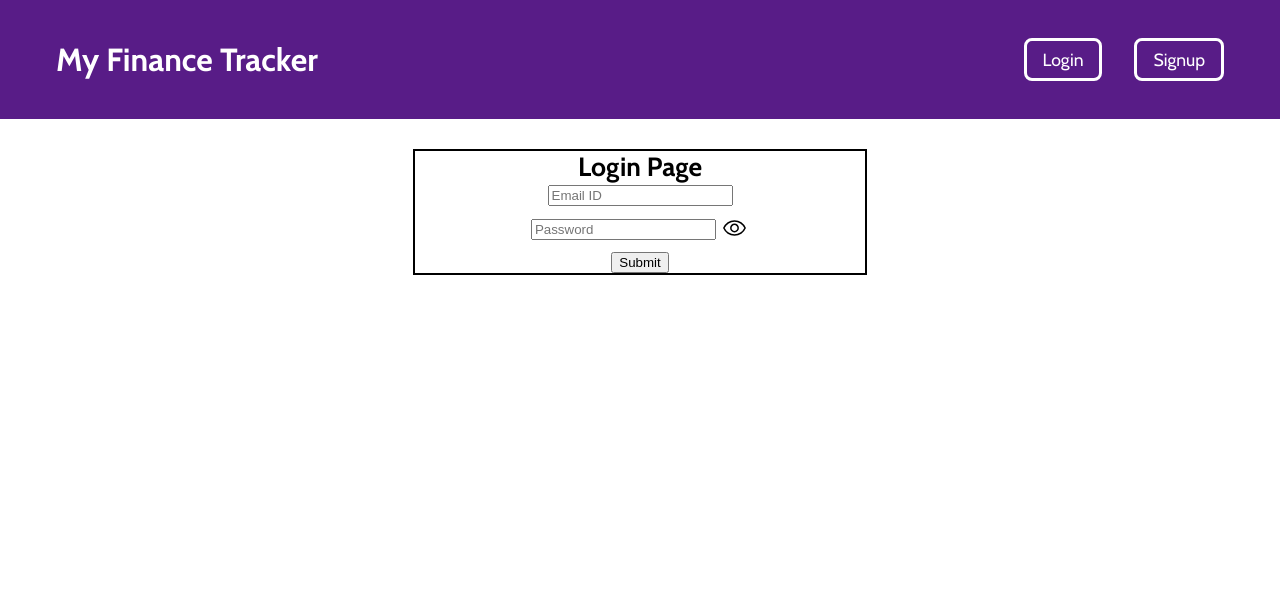
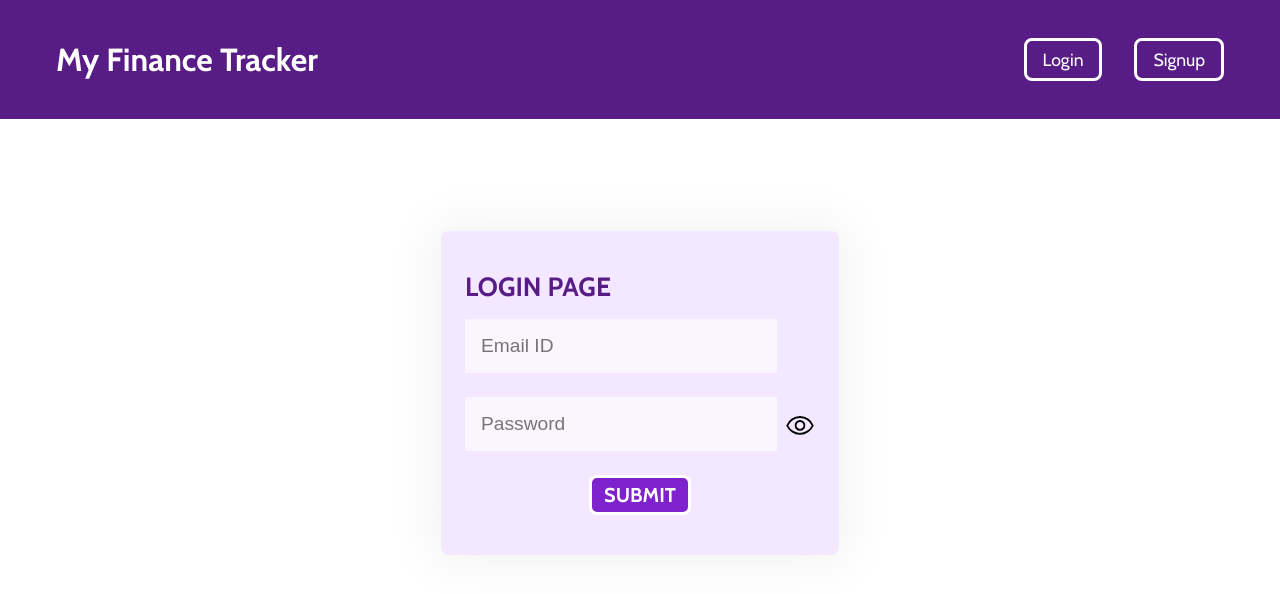
Before and after one commit to OMGATE23/my-finance-tracker, a React (Create React App) app: page /login in a window 1280 px wide. Shown: the top 594 px of the page. Built offline with nearby package versions, Linux system fonts and the light colour scheme.

Commit message:
style: added CSS for login form

```diff
--- a/src/files/login/login.module.css
+++ b/src/files/login/login.module.css
@@ -1,22 +1,46 @@
-.login-form {
-    outline: 2px solid black;
-    width: 450px;
-    margin: 2rem auto;
-    text-align: center;
+.form-div {
+    width: 550px;
+    height: 550px;
+    /* outline: 2px solid black; */
+    margin: 5rem auto;
+    padding: 1rem 2rem;
 }
 
 
-.label-id {
-    display: block;
+.login-form {
     /* outline: 2px solid black; */
+    width: 350px;
+    padding: 1.5rem;
+    margin: 1rem auto;
+    text-align: left;
+    background-color: #f3e8ff;
+    box-shadow: 0px 0px 50px 10px rgba(0,0,0,0.05);
+    border-radius: 0.5rem;
 }
 
+.login-form h2 {
+    margin: 1rem 0;
+    /* outline: 2px solid black; */
+
+    text-transform: uppercase;
+    color: #581c87;
+}
+
+.login-form input {
+    width: 80%;
+    border: none;
+    padding: 1rem;
+    font-size: 1.2rem;
+    background-color: #faf5ff;
+}
 .password-container {
-
+    /* outline: 2px solid black; */
     display: flex;
     align-items: center;
+    margin-top: 1rem;
     padding: 0.5rem 0;
-    justify-content: center;
+    justify-content: left;
+
 }
 
 
@@ -24,18 +48,33 @@
     display: inline-block;
     width: 30px;
     height: 30px;
-    margin-left: 0.2rem;
+    margin-left: 0.5rem;
     position: relative;
     top: 2px;
 
 }
 
 .visibility-img img {
-    width: 25px;
+    width: 30px;
+    cursor: pointer;
 }
 
 
 .submit-btn {
     display: block;
-    margin: auto;
+    margin: 1rem auto;
+    border: 3px solid ;
+    border-radius: 0.5rem;
+    padding: 0.3rem 0.75rem;
+    font-size: 1.25rem;
+    text-transform: uppercase;
+    font-family: 'Cabin', sans-serif;
+    font-weight: bold;
+    background: #7e22ce;
+    color: white;
 }
+
+.submit-btn:hover {
+    cursor: pointer;
+    background-color: #581c87;
+}
```
